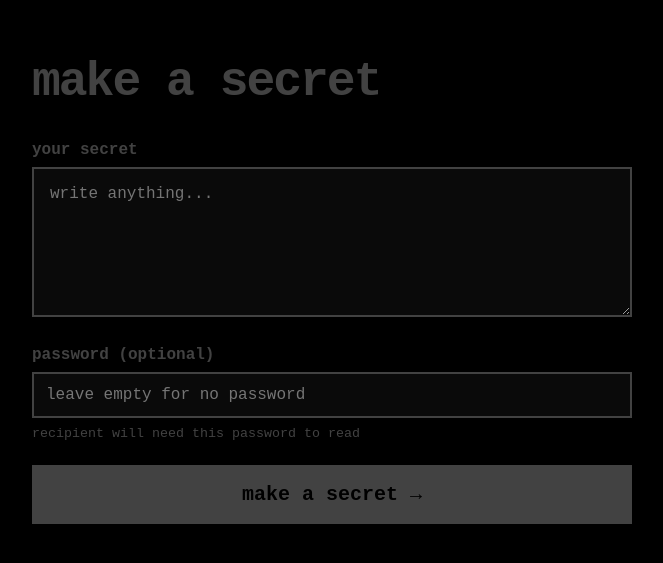
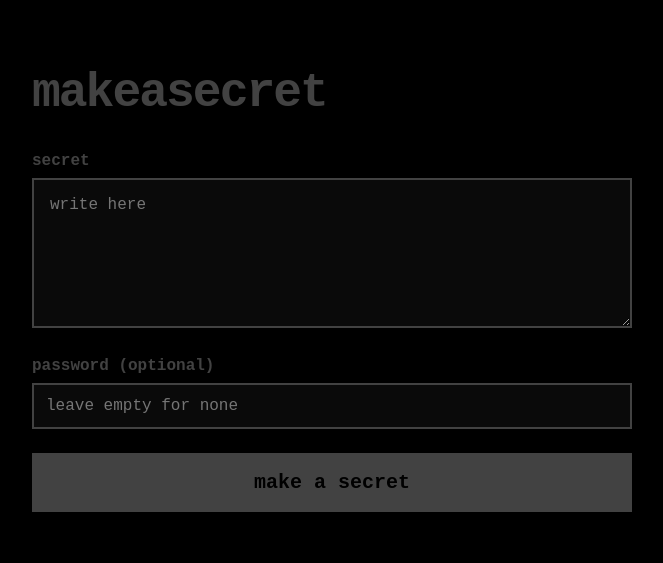
Before and after one commit to jegor538/makeasecret, a Next.js app: page / in a window 1280 px wide. Shown: the part 111-674 px from the top of the page, without its empty margins (308-971 px from the left). Built offline with nearby package versions, Linux system fonts and the light colour scheme.

Commit message:
Update page.tsx

```diff
--- a/app/page.tsx
+++ b/app/page.tsx
@@ -11,8 +11,9 @@ export default function Home() {
 
   const handleSubmit = async (e: React.FormEvent) => {
     e.preventDefault();
+
     if (!text.trim()) {
-      setError("Write something first");
+      setError("write something");
       return;
     }
 
@@ -32,17 +33,13 @@ export default function Home() {
       const data = await res.json();
 
       if (!res.ok) {
-        throw new Error(data.error || "Failed to create secret");
-      }
-
-      if (!data.id) {
-        throw new Error("No ID returned from server");
+        throw new Error(data.error || "failed to create");
       }
 
       setLink(`${window.location.origin}/${data.id}`);
     } catch (err) {
-      console.error("Frontend error:", err);
-      setError(err instanceof Error ? err.message : "Something went wrong");
+      console.error(err);
+      setError(err instanceof Error ? err.message : "something went wrong");
     } finally {
       setLoading(false);
     }
@@ -54,16 +51,16 @@ export default function Home() {
 
   return (
     <div className="container">
-      <h1 className="title">make a secret</h1>
+      <h1 className="title">makeasecret</h1>
 
       {!link ? (
         <form onSubmit={handleSubmit}>
           <div className="form-group">
-            <div className="label">your secret</div>
+            <div className="label">secret</div>
             <textarea
               value={text}
               onChange={(e) => setText(e.target.value)}
-              placeholder="write anything..."
+              placeholder="write here"
             />
           </div>
 
@@ -73,35 +70,24 @@ export default function Home() {
               type="text"
               value={password}
               onChange={(e) => setPassword(e.target.value)}
-              placeholder="leave empty for no password"
+              placeholder="leave empty for none"
             />
-            <small>recipient will need this password to read</small>
           </div>
 
           <button type="submit" disabled={loading}>
-            {loading ? "creating..." : "make a secret →"}
+            {loading ? "creating..." : "make a secret"}
           </button>
 
           {error && <div className="error">{error}</div>}
         </form>
       ) : (
         <div>
-          <div className="success">✓ secret created. share this link:</div>
+          <div className="success">secret created</div>
           <div className="link-box">
             <input type="text" value={link} readOnly />
-            <button onClick={copyLink}>copy link</button>
+            <button onClick={copyLink}>copy</button>
           </div>
           <small>dies after one view or 24 hours</small>
-          <button
-            onClick={() => {
-              setLink("");
-              setText("");
-              setPassword("");
-            }}
-            style={{ marginTop: "1rem", background: "#6b7280" }}
-          >
-            make another
-          </button>
         </div>
       )}
     </div>
```
